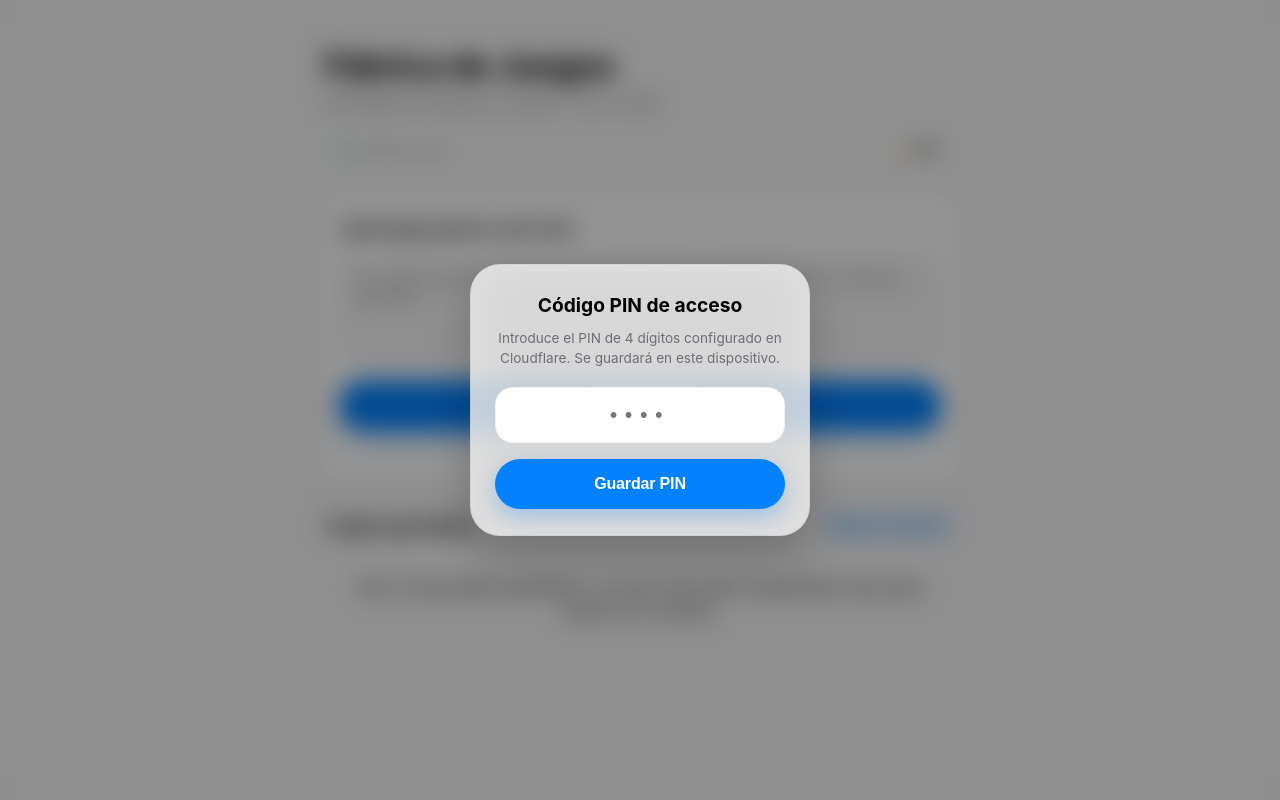
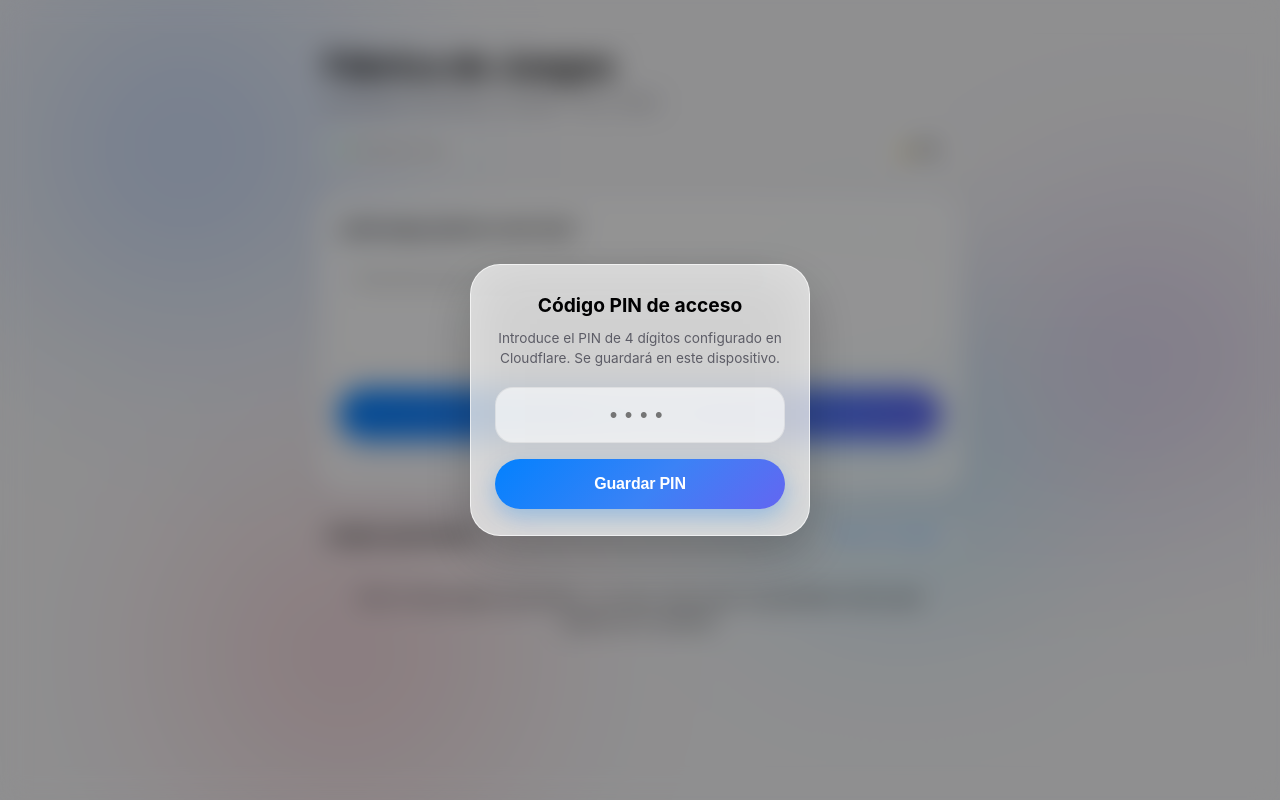
Before and after one commit to 11flematic/fabrica-juegos-tea, a plain HTML site: page index.html in a window 1280 px wide. Drawn offline with Linux system fonts and the light colour scheme.

Commit message:
Update index.html

```diff
--- a/index.html
+++ b/index.html
@@ -12,18 +12,20 @@
     :root {
       /* Paleta Samsung One UI - Modo Claro */
       --bg: #F6F6F8;
-      --card: #FFFFFF;
-      --soft: #ECECEF;
-      --glass: rgba(255, 255, 255, 0.76);
-      --glass-border: rgba(0, 0, 0, 0.06);
-      --border: rgba(0, 0, 0, 0.05);
+      --card: rgba(255, 255, 255, 0.78);
+      --input-bg: rgba(255, 255, 255, 0.65);
+      --soft: rgba(236, 236, 239, 0.75);
+      --glass: rgba(255, 255, 255, 0.72);
+      --glass-border: rgba(255, 255, 255, 0.65);
+      --border: rgba(0, 0, 0, 0.06);
       --accent: #0381FE;
       --accent-dark: #0066CC;
-      --accent-soft: rgba(3, 129, 254, 0.11);
+      --accent-soft: rgba(3, 129, 254, 0.12);
       --text: #010102;
-      --muted: #6E6E77;
+      --muted: #5C5C66;
       --danger: #E11D48;
-      --shadow: 0 8px 28px rgba(0, 0, 0, 0.035);
+      --orb-opacity: 0.36;
+      --shadow: 0 8px 32px rgba(31, 38, 135, 0.05);
       --oneui-spring: cubic-bezier(0.22, 1, 0.36, 1);
     }
 
@@ -31,18 +33,20 @@
       :root {
         /* Paleta Samsung One UI - Modo Oscuro AMOLED */
         --bg: #000000;
-        --card: #171719;
-        --soft: #242427;
-        --glass: rgba(23, 23, 25, 0.76);
+        --card: rgba(23, 23, 27, 0.72);
+        --input-bg: rgba(14, 14, 17, 0.65);
+        --soft: rgba(38, 38, 44, 0.78);
+        --glass: rgba(23, 23, 27, 0.74);
         --glass-border: rgba(255, 255, 255, 0.09);
-        --border: rgba(255, 255, 255, 0.07);
+        --border: rgba(255, 255, 255, 0.08);
         --accent: #3E9BFF;
         --accent-dark: #2584EB;
-        --accent-soft: rgba(62, 155, 255, 0.15);
+        --accent-soft: rgba(62, 155, 255, 0.16);
         --text: #FAFAFC;
-        --muted: #8E8E98;
+        --muted: #9898A3;
         --danger: #FB7185;
-        --shadow: 0 10px 30px rgba(0, 0, 0, 0.45);
+        --orb-opacity: 0.28;
+        --shadow: 0 12px 36px rgba(0, 0, 0, 0.5);
       }
     }
 
@@ -62,6 +66,80 @@
       overflow-x: hidden;
     }
 
+    /* =========================================================
+       FONDO ANIMADO CON DEGRADADOS ESTILO GEMINI
+       ========================================================= */
+    .gemini-ambient-bg {
+      position: fixed;
+      inset: 0;
+      z-index: -1;
+      overflow: hidden;
+      pointer-events: none;
+      background: var(--bg);
+    }
+
+    .gemini-orb {
+      position: absolute;
+      border-radius: 50%;
+      filter: blur(85px);
+      opacity: var(--orb-opacity);
+      will-change: transform;
+    }
+
+    .orb-1 {
+      width: 480px;
+      height: 480px;
+      background: radial-gradient(circle, #4285F4 0%, transparent 70%);
+      top: -130px;
+      left: -110px;
+      animation: orbFloat1 15s ease-in-out infinite alternate;
+    }
+
+    .orb-2 {
+      width: 450px;
+      height: 450px;
+      background: radial-gradient(circle, #9B72CB 0%, transparent 70%);
+      top: 12%;
+      right: -140px;
+      animation: orbFloat2 19s ease-in-out infinite alternate;
+    }
+
+    .orb-3 {
+      width: 440px;
+      height: 440px;
+      background: radial-gradient(circle, #D96570 0%, transparent 70%);
+      bottom: -110px;
+      left: 5%;
+      animation: orbFloat3 17s ease-in-out infinite alternate;
+    }
+
+    .orb-4 {
+      width: 390px;
+      height: 390px;
+      background: radial-gradient(circle, #38BDF8 0%, transparent 70%);
+      bottom: 18%;
+      right: 10%;
+      animation: orbFloat2 21s ease-in-out infinite alternate-reverse;
+    }
+
+    @keyframes orbFloat1 {
+      0% { transform: translate(0, 0) scale(1); }
+      50% { transform: translate(65px, 45px) scale(1.12); }
+      100% { transform: translate(25px, 95px) scale(0.95); }
+    }
+
+    @keyframes orbFloat2 {
+      0% { transform: translate(0, 0) scale(1.05); }
+      50% { transform: translate(-70px, 55px) scale(0.92); }
+      100% { transform: translate(-35px, -60px) scale(1.14); }
+    }
+
+    @keyframes orbFloat3 {
+      0% { transform: translate(0, 0) scale(0.96); }
+      50% { transform: translate(80px, -50px) scale(1.15); }
+      100% { transform: translate(40px, -20px) scale(1.02); }
+    }
+
     /* Barra superior fija con blur estilo One UI al hacer scroll */
     .sticky-nav {
       position: fixed;
@@ -74,9 +152,9 @@
       align-items: center;
       justify-content: space-between;
       background: var(--glass);
-      backdrop-filter: blur(24px) saturate(185%);
-      -webkit-backdrop-filter: blur(24px) saturate(185%);
-      border-bottom: 1px solid var(--glass-border);
+      backdrop-filter: blur(26px) saturate(190%);
+      -webkit-backdrop-filter: blur(26px) saturate(190%);
+      border-bottom: 1px solid var(--border);
       z-index: 30;
       opacity: 0;
       pointer-events: none;
@@ -101,6 +179,8 @@
       max-width: 680px;
       margin: 0 auto;
       padding: 0 16px 56px;
+      position: relative;
+      z-index: 1;
     }
 
     /* Cabecera expansiva estilo One UI (Viewing Area) */
@@ -138,8 +218,8 @@
       align-items: center;
       gap: 7px;
       background: var(--glass);
-      backdrop-filter: blur(18px) saturate(180%);
-      -webkit-backdrop-filter: blur(18px) saturate(180%);
+      backdrop-filter: blur(20px) saturate(185%);
+      -webkit-backdrop-filter: blur(20px) saturate(185%);
       border: 1px solid var(--glass-border);
       padding: 7px 14px;
       border-radius: 999px;
@@ -158,8 +238,8 @@
 
     .btn-pin {
       background: var(--glass);
-      backdrop-filter: blur(18px) saturate(180%);
-      -webkit-backdrop-filter: blur(18px) saturate(180%);
+      backdrop-filter: blur(20px) saturate(185%);
+      -webkit-backdrop-filter: blur(20px) saturate(185%);
       color: var(--text);
       border: 1px solid var(--glass-border);
       border-radius: 999px;
@@ -174,10 +254,12 @@
       transform: scale(0.94);
     }
 
-    /* Tarjetas One UI (Squircle 28px) */
+    /* Tarjetas One UI translúcidas con blur (Squircle 28px) */
     .panel {
       background: var(--card);
-      border: 1px solid var(--border);
+      backdrop-filter: blur(26px) saturate(185%);
+      -webkit-backdrop-filter: blur(26px) saturate(185%);
+      border: 1px solid var(--glass-border);
       border-radius: 28px;
       padding: 22px;
       margin-bottom: 26px;
@@ -195,17 +277,17 @@
 
     textarea {
       width: 100%;
-      min-height: 108px;
+      min-height: 112px;
       padding: 16px;
       border-radius: 20px;
       border: 1px solid var(--border);
-      background: var(--bg);
+      background: var(--input-bg);
       color: var(--text);
       font-family: inherit;
       font-size: 0.98rem;
       resize: vertical;
-      margin-bottom: 14px;
-      transition: border-color 0.25s, box-shadow 0.25s;
+      margin-bottom: 18px;
+      transition: border-color 0.25s, box-shadow 0.25s, background 0.25s;
     }
 
     textarea:focus {
@@ -214,34 +296,9 @@
       box-shadow: 0 0 0 4px var(--accent-soft);
     }
 
-    .chips {
-      display: flex;
-      flex-wrap: wrap;
-      gap: 8px;
-      margin-bottom: 18px;
-    }
-
-    .chip {
-      background: var(--soft);
-      color: var(--text);
-      border: 1px solid transparent;
-      border-radius: 999px;
-      padding: 8px 14px;
-      font-size: 0.82rem;
-      font-weight: 500;
-      cursor: pointer;
-      transition: transform 0.22s var(--oneui-spring), background 0.2s;
-    }
-
-    .chip:active {
-      transform: scale(0.95);
-      background: var(--accent-soft);
-      color: var(--accent);
-    }
-
     .btn-primary {
       width: 100%;
-      background: var(--accent);
+      background: linear-gradient(135deg, #0381FE 0%, #3B82F6 55%, #6366F1 100%);
       color: #FFFFFF;
       border: none;
       border-radius: 999px;
@@ -254,13 +311,13 @@
       justify-content: center;
       align-items: center;
       gap: 8px;
-      box-shadow: 0 8px 20px rgba(3, 129, 254, 0.25);
-      transition: transform 0.25s var(--oneui-spring), background 0.2s, box-shadow 0.2s;
+      box-shadow: 0 8px 22px rgba(3, 129, 254, 0.28);
+      transition: transform 0.25s var(--oneui-spring), filter 0.2s, box-shadow 0.2s;
     }
 
     .btn-primary:active {
       transform: scale(0.965);
-      background: var(--accent-dark);
+      filter: brightness(0.94);
     }
 
     .btn-primary:disabled {
@@ -295,7 +352,10 @@
 
     .badge-offline {
       font-size: 0.76rem;
-      background: var(--accent-soft);
+      background: var(--glass);
+      backdrop-filter: blur(16px);
+      -webkit-backdrop-filter: blur(16px);
+      border: 1px solid var(--glass-border);
       color: var(--accent);
       padding: 4px 12px;
       border-radius: 999px;
@@ -311,7 +371,9 @@
 
     .juego-item {
       background: var(--card);
-      border: 1px solid var(--border);
+      backdrop-filter: blur(24px) saturate(180%);
+      -webkit-backdrop-filter: blur(24px) saturate(180%);
+      border: 1px solid var(--glass-border);
       border-radius: 24px;
       padding: 16px 18px;
       display: flex;
@@ -442,7 +504,6 @@
       fill: #111827;
     }
 
-    /* Pulsos con colores de Gemini viajando de izquierda a derecha */
     .gemini-pulse {
       fill: none;
       stroke-width: 2.5;
@@ -478,7 +539,6 @@
       }
     }
 
-    /* Ondas en los nodos terminales izquierdo y derecho */
     .terminal-halo {
       fill: none;
       stroke-width: 2;
@@ -546,9 +606,9 @@
       align-items: center;
       padding: 10px 16px;
       background: var(--glass);
-      backdrop-filter: blur(24px) saturate(185%);
-      -webkit-backdrop-filter: blur(24px) saturate(185%);
-      border-bottom: 1px solid var(--glass-border);
+      backdrop-filter: blur(26px) saturate(190%);
+      -webkit-backdrop-filter: blur(26px) saturate(190%);
+      border-bottom: 1px solid var(--border);
       gap: 8px;
     }
 
@@ -578,9 +638,9 @@
       display: none;
       padding: 12px 16px;
       background: var(--glass);
-      backdrop-filter: blur(24px) saturate(185%);
-      -webkit-backdrop-filter: blur(24px) saturate(185%);
-      border-bottom: 1px solid var(--glass-border);
+      backdrop-filter: blur(26px) saturate(190%);
+      -webkit-backdrop-filter: blur(26px) saturate(190%);
+      border-bottom: 1px solid var(--border);
       gap: 8px;
     }
 
@@ -589,7 +649,7 @@
       padding: 11px 16px;
       border-radius: 999px;
       border: 1px solid var(--border);
-      background: var(--card);
+      background: var(--input-bg);
       color: var(--text);
       font-size: 0.9rem;
     }
@@ -617,8 +677,8 @@
       position: fixed;
       inset: 0;
       background: rgba(0, 0, 0, 0.42);
-      backdrop-filter: blur(12px);
-      -webkit-backdrop-filter: blur(12px);
+      backdrop-filter: blur(14px);
+      -webkit-backdrop-filter: blur(14px);
       align-items: center;
       justify-content: center;
       padding: 20px;
@@ -627,8 +687,8 @@
 
     .modal-caja {
       background: var(--glass);
-      backdrop-filter: blur(28px) saturate(190%);
-      -webkit-backdrop-filter: blur(28px) saturate(190%);
+      backdrop-filter: blur(30px) saturate(195%);
+      -webkit-backdrop-filter: blur(30px) saturate(195%);
       border: 1px solid var(--glass-border);
       border-radius: 30px;
       padding: 26px 24px;
@@ -659,7 +719,7 @@
       letter-spacing: 0.35em;
       border-radius: 18px;
       border: 1px solid var(--border);
-      background: var(--card);
+      background: var(--input-bg);
       color: var(--text);
       margin-bottom: 16px;
     }
@@ -687,6 +747,14 @@
 </head>
 <body>
 
+  <!-- Fondo ambiental animado con colores de Gemini -->
+  <div class="gemini-ambient-bg" aria-hidden="true">
+    <div class="gemini-orb orb-1"></div>
+    <div class="gemini-orb orb-2"></div>
+    <div class="gemini-orb orb-3"></div>
+    <div class="gemini-orb orb-4"></div>
+  </div>
+
   <!-- Barra fija superior One UI con efecto blur -->
   <nav class="sticky-nav" id="sticky-nav">
     <span class="sticky-title">Fábrica de Juegos</span>
@@ -705,8 +773,7 @@
 
     <section class="panel">
       <label for="prompt-input">¿Qué juego quieres crear hoy?</label>
-      <textarea id="prompt-input" placeholder="Ej: Juego de parejas de trenes de colores con 6 cartas grandes y refuerzo positivo..."></textarea>
-
+      <textarea id="prompt-input" placeholder="Describe aquí el juego educativo que quieres crear hoy..."></textarea>
 
       <button class="btn-primary" id="btn-crear" onclick="generarJuego(false)">✨ Crear juego</button>
       <div class="estado" id="estado"></div>
@@ -744,30 +811,22 @@
 
         <!-- CAPA BASE: LÍNEAS NEGRAS GEOMÉTRICAS (SIMETRÍA HORIZONTAL) -->
         <g>
-          <!-- Eje central -->
           <path id="path-center" class="base-line" d="M 48 190 L 852 190" />
-
-          <!-- Contorno exterior de diamante -->
           <path id="path-outer-top" class="base-line" d="M 48 190 C 125 190, 165 110, 225 65 L 320 26 L 580 26 L 675 65 C 735 110, 775 190, 852 190" />
           <path id="path-outer-bot" class="base-line" d="M 48 190 C 125 190, 165 270, 225 315 L 320 354 L 580 354 L 675 315 C 735 270, 775 190, 852 190" />
-
-          <!-- Segundo nivel de diamante -->
           <path id="path-mid-top" class="base-line" d="M 48 190 C 120 190, 160 135, 245 95 L 360 52 L 540 52 L 655 95 C 740 135, 780 190, 852 190" />
           <path id="path-mid-bot" class="base-line" d="M 48 190 C 120 190, 160 245, 245 285 L 360 328 L 540 328 L 655 285 C 740 245, 780 190, 852 190" />
 
-          <!-- Pistas paralelas internas (efecto circuito) -->
           <path id="path-track-1" class="base-line" d="M 48 190 C 130 190, 175 148, 260 128 L 410 128 C 435 128, 442 145, 450 145 C 458 145, 465 128, 490 128 L 640 128 C 725 148, 770 190, 852 190" />
           <path id="path-track-2" class="base-line" d="M 48 190 C 135 190, 185 162, 275 152 L 405 152 C 430 152, 440 166, 450 166 C 460 166, 470 152, 495 152 L 625 152 C 715 162, 765 190, 852 190" />
           <path id="path-track-3" class="base-line" d="M 48 190 C 135 190, 185 218, 275 228 L 405 228 C 430 228, 440 214, 450 214 C 460 214, 470 228, 495 228 L 625 228 C 715 218, 765 190, 852 190" />
           <path id="path-track-4" class="base-line" d="M 48 190 C 130 190, 175 232, 260 252 L 410 252 C 435 252, 442 235, 450 235 C 458 235, 465 252, 490 252 L 640 252 C 725 232, 770 190, 852 190" />
 
-          <!-- Pistas intermedias adicionales -->
           <path class="base-line" d="M 48 190 C 125 190, 170 142, 250 112 L 650 112 C 730 142, 775 190, 852 190" />
           <path class="base-line" d="M 48 190 C 125 190, 170 238, 250 268 L 650 268 C 730 238, 775 190, 852 190" />
           <path class="base-line" d="M 48 190 C 140 190, 195 174, 290 174 L 610 174 C 705 174, 760 190, 852 190" />
           <path class="base-line" d="M 48 190 C 140 190, 195 206, 290 206 L 610 206 C 705 206, 760 190, 852 190" />
 
-          <!-- Entramado romboidal cruzado (45 grados) -->
           <path id="path-cross-1" class="base-line" d="M 48 190 C 135 190, 180 140, 265 95 L 360 190 L 450 100 L 540 190 L 635 95 C 720 140, 765 190, 852 190" />
           <path id="path-cross-2" class="base-line" d="M 48 190 C 135 190, 180 240, 265 285 L 360 190 L 450 280 L 540 190 L 635 285 C 720 240, 765 190, 852 190" />
           <path class="base-line" d="M 225 65 L 350 190 L 225 315" />
@@ -793,7 +852,6 @@
 
         <!-- CAPA DE NODOS E INTERSECCIONES -->
         <g>
-          <!-- Puntos sólidos pequeños en intersecciones -->
           <circle class="base-dot" cx="225" cy="65" r="2.8" />
           <circle class="base-dot" cx="225" cy="315" r="2.8" />
           <circle class="base-dot" cx="320" cy="26" r="2.8" />
@@ -810,7 +868,6 @@
           <circle class="base-dot" cx="450" cy="280" r="3" />
           <circle class="base-dot" cx="450" cy="190" r="3.2" />
 
-          <!-- Nodos con doble anillo (como en la imagen de referencia) -->
           <g transform="translate(265, 95)">
             <circle class="target-node-outer" r="6.5" />
             <circle class="target-node-inner" r="2.5" />
@@ -844,14 +901,12 @@
             <circle class="target-node-inner" r="2.3" />
           </g>
 
-          <!-- Nodo terminal IZQUIERDO (Origen) -->
           <g transform="translate(48, 190)">
             <circle class="terminal-halo halo-left" r="11" />
             <circle class="target-node-outer" r="10" />
             <circle class="target-node-inner" r="4.5" />
           </g>
 
-          <!-- Nodo terminal DERECHO (Destino) -->
           <g transform="translate(852, 190)">
             <circle class="terminal-halo halo-right" r="11" />
             <circle class="target-node-outer" r="10" />
@@ -928,7 +983,7 @@
           ]
         : [
             "Diseñando estructura del juego...",
-            "Dibujando ilustraciones vectoriales limpias...",
+            "Dibujando ilustraciones vectoriales por capas...",
             "Ajustando refuerzo positivo y controles táctiles..."
           ];
 
@@ -941,7 +996,7 @@
       intervaloMensajes = setInterval(() => {
         idx = (idx + 1) % mensajes.length;
         sub.textContent = mensajes[idx];
-      }, 3200);
+      }, 3500);
     }
 
     function ocultarPantallaCarga() {
@@ -964,10 +1019,6 @@
         localStorage.setItem(PIN_KEY, val);
         document.getElementById('modal-pin').style.display = 'none';
       }
-    }
-
-    function usarIdea(texto) {
-      document.getElementById('prompt-input').value = texto;
     }
 
     function obtenerGuardados() {
```
